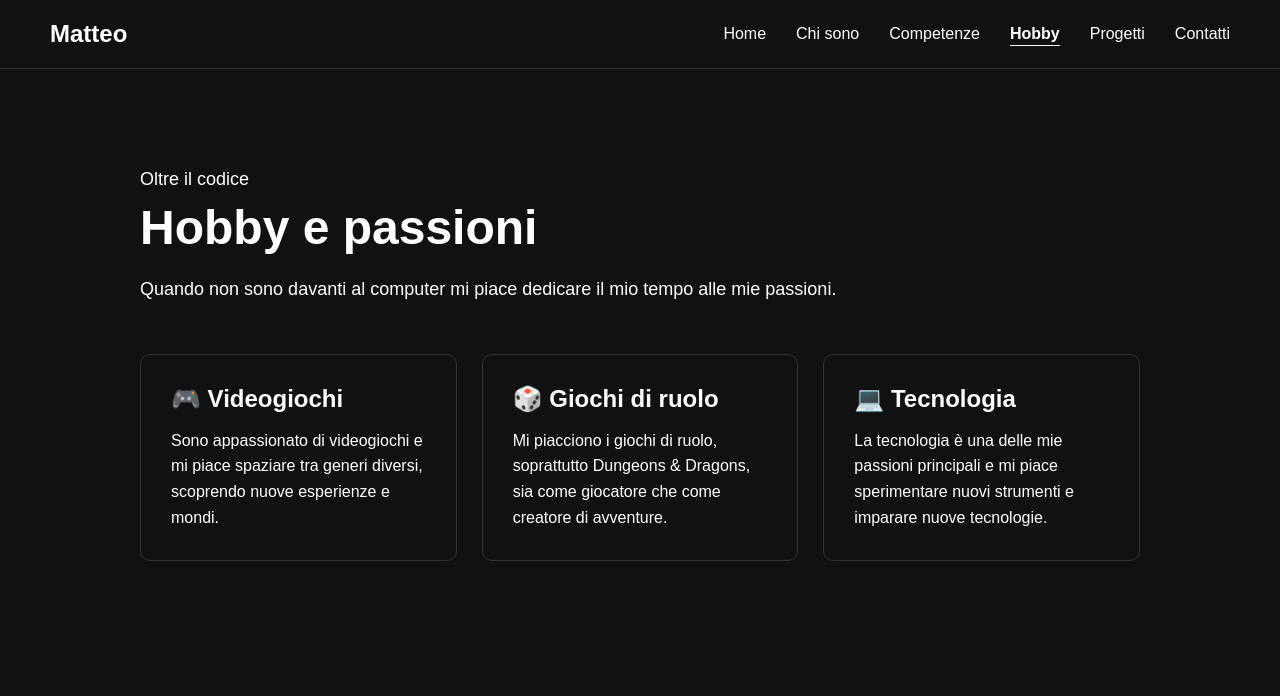
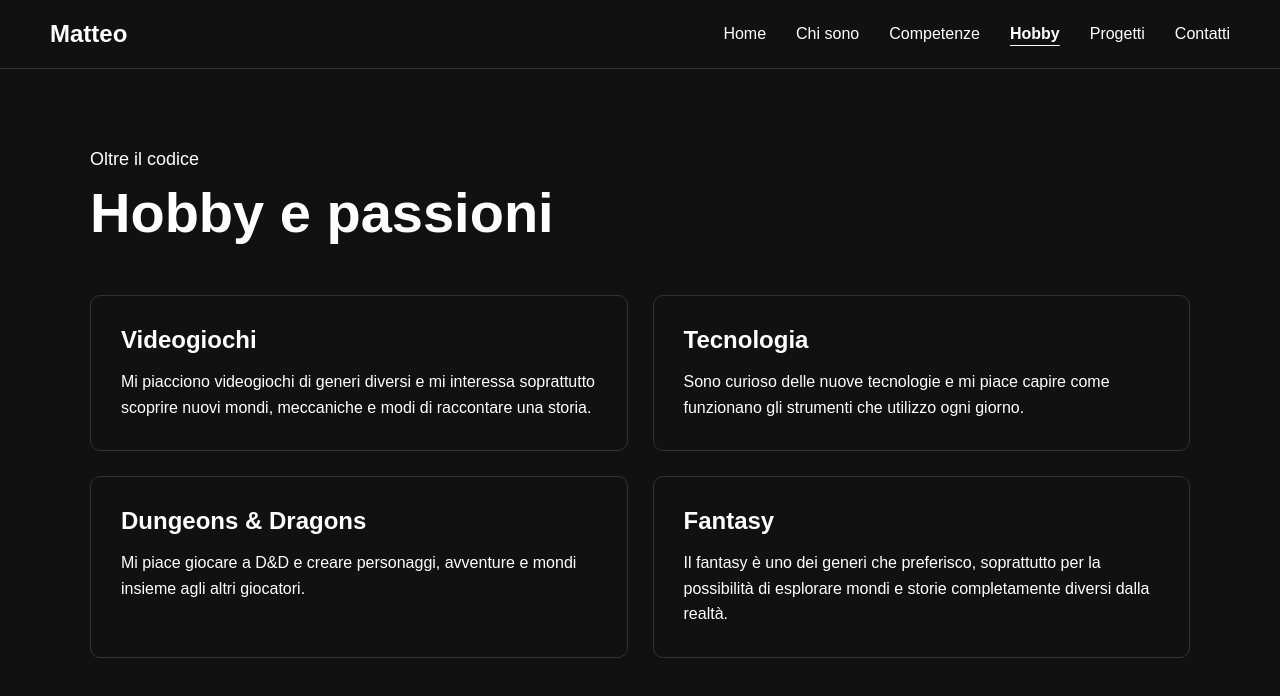
Before and after one commit to MatteoCarmignani/portfolio, a React app: page /hobbies in a window 1280 px wide. Shown: the top 696 px of the page. Built offline with nearby package versions, Linux system fonts and the light colour scheme; the HTML template or start-up script is replaced by a standard one.

Commit message:
better Hobbies

```diff
--- a/src/components/HobbyCard.jsx
+++ b/src/components/HobbyCard.jsx
@@ -2,10 +2,10 @@ import './HobbyCard.css'
 
 function HobbyCard({ title, description }) {
   return (
-    <div className="hobby-card">
+    <article className="hobby-card">
       <h2>{title}</h2>
       <p>{description}</p>
-    </div>
+    </article>
   )
 }
 
--- a/src/pages/Hobbies.css
+++ b/src/pages/Hobbies.css
@@ -1,11 +1,17 @@
 .hobbies {
-  min-height: 100vh;
-  padding: 100px 50px;
+  min-height: calc(100vh - 73px);
+  padding: 80px 50px;
 }
 
 .hobbies-content {
-  max-width: 1000px;
+  width: 100%;
+  max-width: 1100px;
   margin: 0 auto;
+}
+
+.hobbies h1 {
+  font-size: 56px;
+  margin-bottom: 50px;
 }
 
 .section-subtitle {
@@ -13,20 +19,24 @@
   margin-bottom: 10px;
 }
 
-.hobbies h1 {
-  font-size: 48px;
-  margin-bottom: 20px;
+.hobbies-list {
+  display: grid;
+  grid-template-columns: repeat(2, 1fr);
+  gap: 25px;
 }
 
-.hobbies-intro {
-  max-width: 700px;
-  font-size: 18px;
-  line-height: 1.6;
-  margin-bottom: 50px;
+/* RESPONSIVE */
+
+@media (max-width: 768px) {
+  .hobbies {
+    padding: 60px 20px;
+  }
+
+  .hobbies h1 {
+    font-size: 44px;
+  }
+
+  .hobbies-list {
+    grid-template-columns: 1fr;
+  }
 }
-
-.hobbies-list {
-  display: grid;
-  grid-template-columns: repeat(3, 1fr);
-  gap: 25px;
-}
--- a/src/pages/Hobbies.jsx
+++ b/src/pages/Hobbies.jsx
@@ -2,8 +2,36 @@ import HobbyCard from '../components/HobbyCard'
 import './Hobbies.css'
 
 function Hobbies() {
+
+  const hobbies = [
+    {
+      title: 'Videogiochi',
+      description:
+        'Mi piacciono videogiochi di generi diversi e mi interessa soprattutto scoprire nuovi mondi, meccaniche e modi di raccontare una storia.'
+    },
+
+    {
+      title: 'Tecnologia',
+      description:
+        'Sono curioso delle nuove tecnologie e mi piace capire come funzionano gli strumenti che utilizzo ogni giorno.'
+    },
+
+    {
+      title: 'Dungeons & Dragons',
+      description:
+        'Mi piace giocare a D&D e creare personaggi, avventure e mondi insieme agli altri giocatori.'
+    },
+
+    {
+      title: 'Fantasy',
+      description:
+        'Il fantasy è uno dei generi che preferisco, soprattutto per la possibilità di esplorare mondi e storie completamente diversi dalla realtà.'
+    }
+  ]
+
   return (
     <main className="hobbies">
+
       <div className="hobbies-content">
 
         <p className="section-subtitle">
@@ -12,31 +40,20 @@ function Hobbies() {
 
         <h1>Hobby e passioni</h1>
 
-        <p className="hobbies-intro">
-          Quando non sono davanti al computer mi piace dedicare
-          il mio tempo alle mie passioni.
-        </p>
-
         <div className="hobbies-list">
 
-          <HobbyCard
-            title="🎮 Videogiochi"
-            description="Sono appassionato di videogiochi e mi piace spaziare tra generi diversi, scoprendo nuove esperienze e mondi."
-          />
-
-          <HobbyCard
-            title="🎲 Giochi di ruolo"
-            description="Mi piacciono i giochi di ruolo, soprattutto Dungeons & Dragons, sia come giocatore che come creatore di avventure."
-          />
-
-          <HobbyCard
-            title="💻 Tecnologia"
-            description="La tecnologia è una delle mie passioni principali e mi piace sperimentare nuovi strumenti e imparare nuove tecnologie."
-          />
+          {hobbies.map((hobby) => (
+            <HobbyCard
+              key={hobby.title}
+              title={hobby.title}
+              description={hobby.description}
+            />
+          ))}
 
         </div>
 
       </div>
+
     </main>
   )
 }
```
